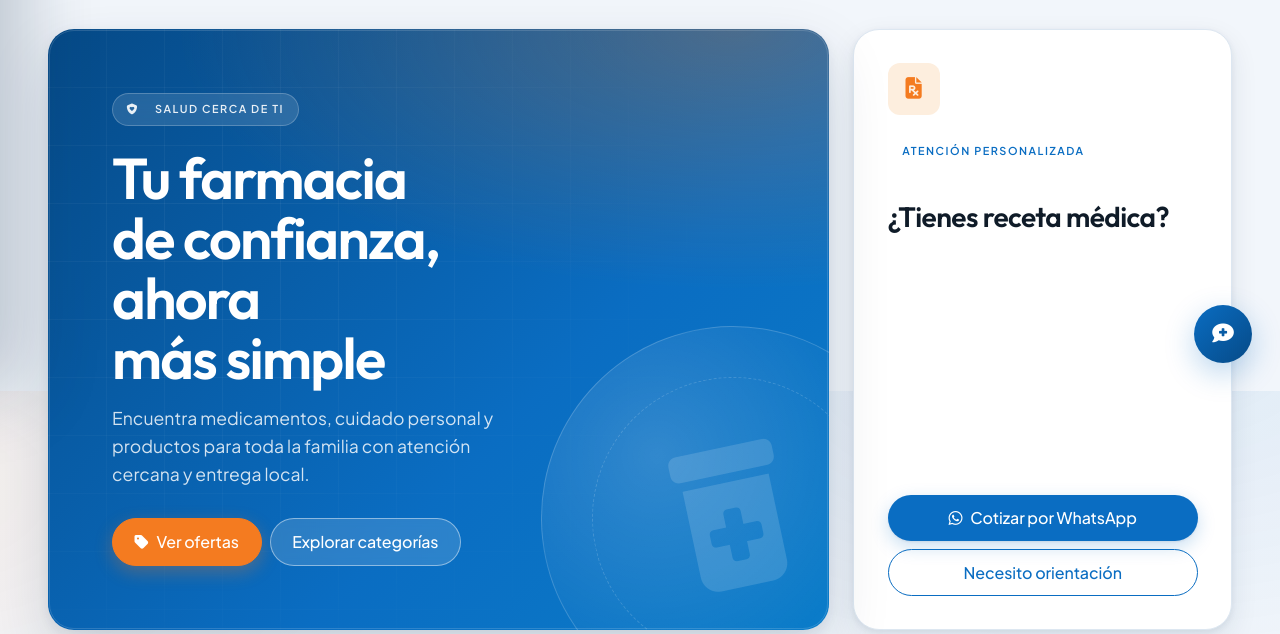
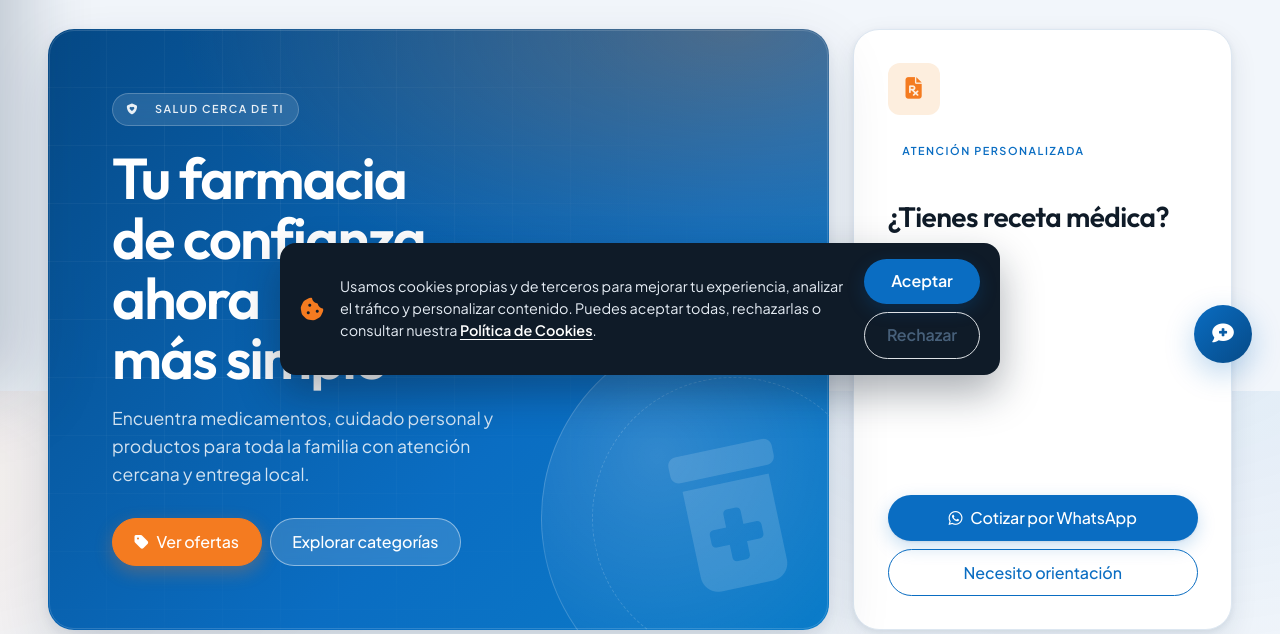
Before and after one commit to kevinalejandrocorredorromero-arch/servifarmaciark, a PHP site: page /servifarmacia/ in a window 1280 px wide. Shown: the part 409-1043 px from the top of the page. Run offline with PHP 8.4, Linux system fonts and the light colour scheme; data that the repository does not hold is empty; some libraries are stand-ins or nearby versions.

Commit message:
feat: banner de consentimiento de cookies con Aceptar/Rechazar
La decisión se persiste en localStorage para no volver a mostrarlo, y el
aviso enlaza a la Política de Cookies existente.

```diff
--- a/redesign.css
+++ b/redesign.css
@@ -2266,3 +2266,55 @@ footer small { color: var(--ink-500); font-size: 0.8rem; }
   .about-sidebar,
   .about-sidebar-overlay { display: none !important; }
 }
+
+/* =========================================================================
+   Banner de consentimiento de cookies
+   ========================================================================= */
+.cookie-banner {
+  position: fixed;
+  left: 1rem;
+  right: 1rem;
+  bottom: 1rem;
+  z-index: 2000;
+  display: flex;
+  align-items: center;
+  gap: 1rem;
+  max-width: 720px;
+  margin: 0 auto;
+  padding: 1rem 1.25rem;
+  background: var(--ink-900);
+  color: #fff;
+  border-radius: 16px;
+  box-shadow: 0 18px 40px rgba(15, 27, 40, 0.35);
+  opacity: 0;
+  transform: translateY(120%);
+  transition: opacity 0.3s ease, transform 0.3s ease;
+}
+.cookie-banner--show { opacity: 1; transform: translateY(0); }
+.cookie-banner--hide { opacity: 0; transform: translateY(120%); }
+.cookie-banner__icon {
+  flex: 0 0 auto;
+  font-size: 1.5rem;
+  color: var(--accent);
+}
+.cookie-banner__body { flex: 1 1 auto; min-width: 0; }
+.cookie-banner__text { margin: 0; font-size: 0.9rem; line-height: 1.5; color: #e6edf5; }
+.cookie-banner__text a { color: #fff; text-decoration: underline; font-weight: 600; }
+.cookie-banner__actions { flex: 0 0 auto; display: flex; flex-direction: column; gap: 0.5rem; }
+.cookie-banner__accept,
+.cookie-banner__reject { min-width: 116px; font-weight: 600; white-space: nowrap; }
+
+@media (max-width: 575.98px) {
+  .cookie-banner { flex-direction: column; align-items: stretch; left: 0.75rem; right: 0.75rem; bottom: 0.75rem; gap: 0.75rem; }
+  .cookie-banner__actions { flex-direction: row; }
+  .cookie-banner__accept,
+  .cookie-banner__reject { flex: 1 1 0; min-width: 0; }
+}
+
+@media (prefers-reduced-motion: reduce) {
+  .cookie-banner { transition: none; }
+}
+
+@media print {
+  .cookie-banner { display: none !important; }
+}
--- a/views/index.php
+++ b/views/index.php
@@ -66,6 +66,8 @@ $firebasePublico = json_encode([
 
   <?php require __DIR__ . '/partials/widget-chat.php'; ?>
 
+  <?php require __DIR__ . '/partials/cookies-banner.php'; ?>
+
   <input type="hidden" id="requireTest" value="OK">
 
   <script src="https://cdn.jsdelivr.net/npm/bootstrap@5.3.2/dist/js/bootstrap.bundle.min.js"></script>
--- /dev/null
+++ b/views/partials/cookies-banner.php
@@ -0,0 +1,14 @@
+<div class="cookie-banner" id="cookieBanner" role="dialog" aria-live="polite" aria-label="Aviso de cookies" hidden>
+  <div class="cookie-banner__icon" aria-hidden="true"><i class="fa-solid fa-cookie-bite"></i></div>
+  <div class="cookie-banner__body">
+    <p class="cookie-banner__text">
+      Usamos cookies propias y de terceros para mejorar tu experiencia, analizar el tráfico y personalizar contenido.
+      Puedes aceptar todas, rechazarlas o consultar nuestra
+      <a href="<?= htmlspecialchars(($basePath ?? '') . '/cookies.php', ENT_QUOTES, 'UTF-8') ?>">Política de Cookies</a>.
+    </p>
+  </div>
+  <div class="cookie-banner__actions">
+    <button type="button" class="btn btn-primary cookie-banner__accept" id="cookieAccept">Aceptar</button>
+    <button type="button" class="btn btn-outline-secondary cookie-banner__reject" id="cookieReject">Rechazar</button>
+  </div>
+</div>
```
Also changed, not shown: script.js (+33 -0 lines).
